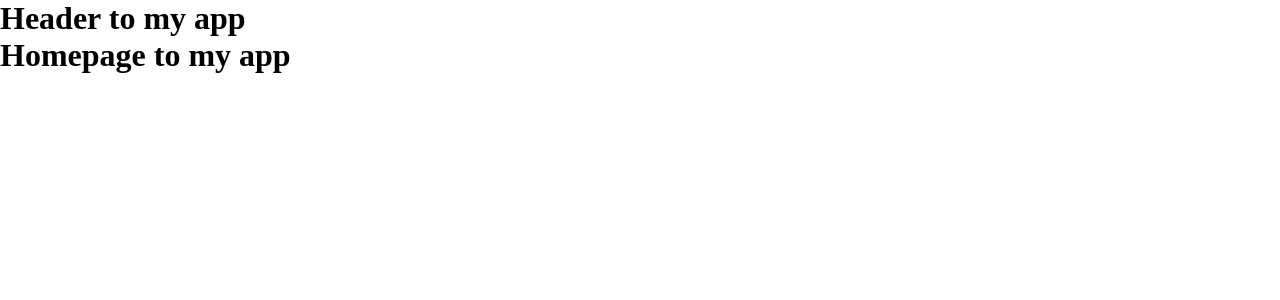
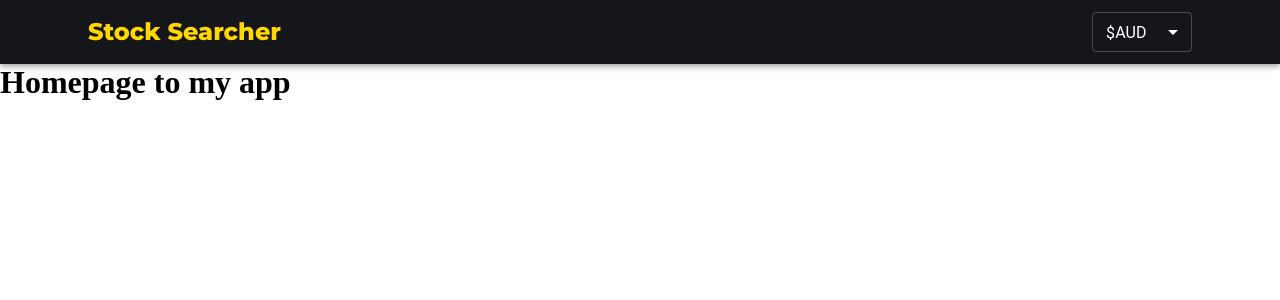
Before and after one commit to roong0/StockSearcher, a React (Vite) app in the folder StockSearcher/: page / in a window 1280 px wide. Shown: the top 300 px of the page. Built offline with nearby package versions, Linux system fonts and the light colour scheme.

Commit message:
Started Banner

```diff
--- a/StockSearcher/package.json
+++ b/StockSearcher/package.json
@@ -28,7 +28,7 @@
     "eslint": "^8.57.0",
     "eslint-plugin-react-hooks": "^4.6.0",
     "eslint-plugin-react-refresh": "^0.4.5",
-    "typescript": "^5.2.2",
+    "typescript": "^5.4.3",
     "vite": "^5.1.6"
   }
 }
--- a/StockSearcher/src/components/Header.tsx
+++ b/StockSearcher/src/components/Header.tsx
@@ -1,9 +1,45 @@
+import { AppBar, Container, MenuItem, Select, ThemeProvider, Toolbar, Typography, createTheme } from "@mui/material";
+import { useNavigate } from 'react-router-dom';
+
+export default function Header() {
+    const navigate = useNavigate();
+
+    const darkTheme = createTheme({
+      palette: {
+        mode: 'dark',
+      },
+    });
+
+    return (
+      <div>
+        <ThemeProvider theme={darkTheme}>
+          <AppBar position="static" color="transparent" sx={{backgroundColor: "#14161a"}}>
+            <Container>
+              <Toolbar>
+                <Typography
+                    onClick={() => navigate(`/`)}
+                    variant="h5"
+                    sx={{flex:1,
+                    color:"gold",
+                    fontFamily:"Montserrat",
+                    fontWeight:"bold",
+                    cursor:"pointer"}}>
+                    Stock Searcher
+                  </Typography>
+                <Select
+                  variant="outlined"
+                  sx={{width:100, height:40, marginLeft:15,}}
+                  defaultValue={"AUD"}
+                  >
+                  <MenuItem value={"AUD"}>$AUD</MenuItem>
+                  <MenuItem value={"USD"}>$USD</MenuItem>
+                </Select>
+              </Toolbar>
+            </Container>
+          </AppBar>
+        </ThemeProvider>
 
 
-export default function Header() {
-    return (
-      <div>
-        <h1>Header to my app</h1>
       </div>
     );
   }
--- a/StockSearcher/src/main.tsx
+++ b/StockSearcher/src/main.tsx
@@ -5,6 +5,7 @@ import './index.css'
 
 ReactDOM.createRoot(document.getElementById('root')!).render(
   <React.StrictMode>
-    <App />
+      <App />
+
   </React.StrictMode>,
 )
```
Also changed, not shown: StockSearcher/src/components/Banner.tsx (added), 1 other file (tests, documents, lock files or other folders).
